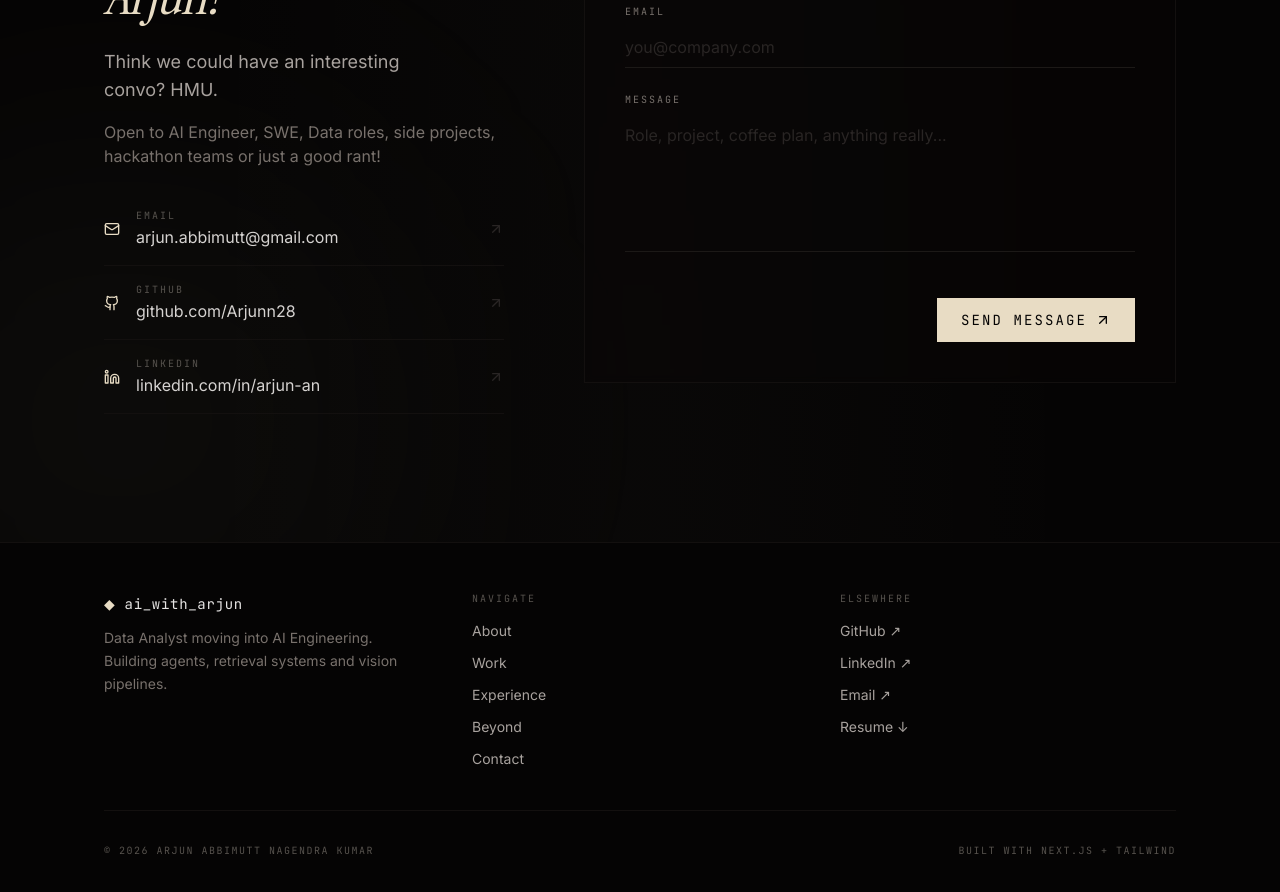
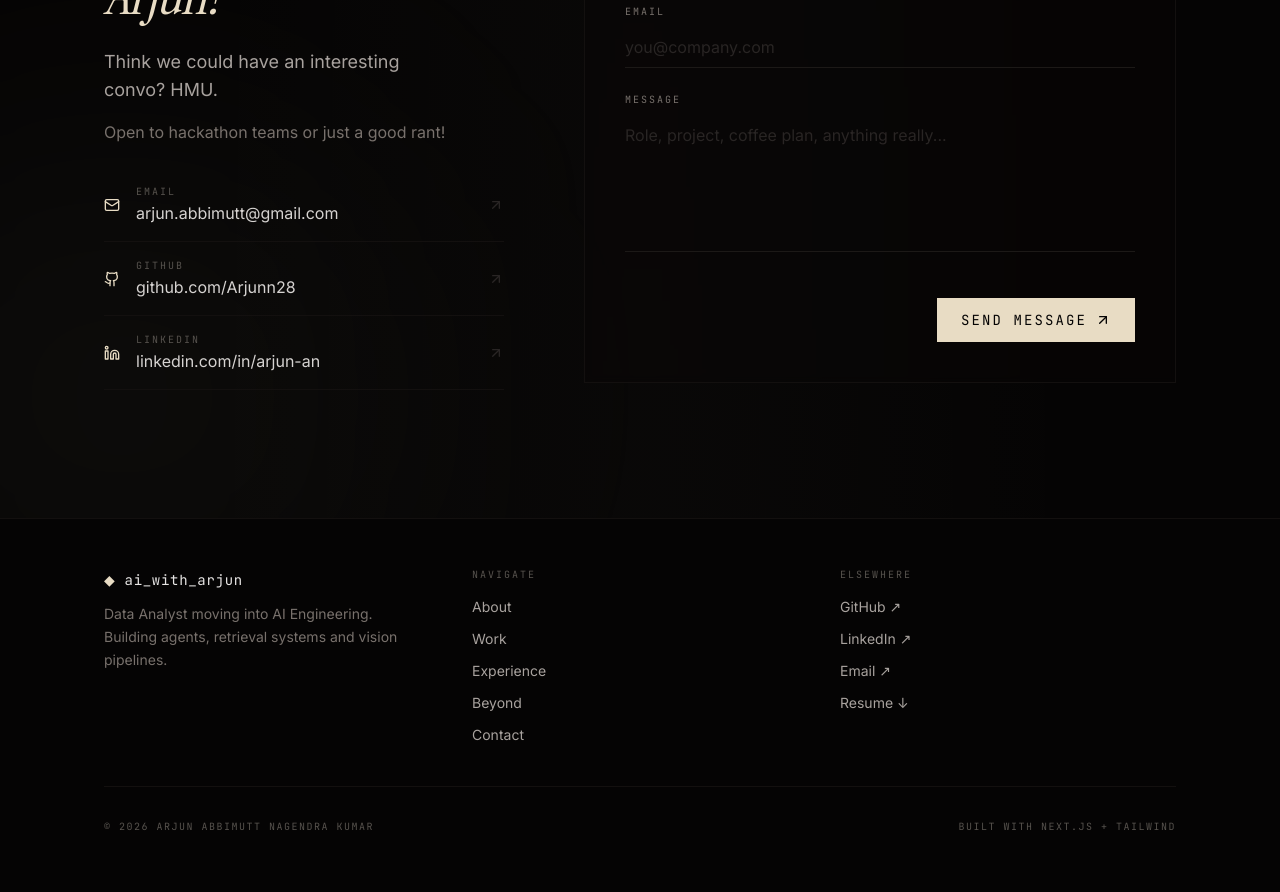
Before and after one commit to Arjunn28/arjun-portfolio, a Next.js app: page / in a window 1280 px wide. Shown: the part 6840-7732 px from the top of the page. Built offline with nearby package versions, Linux system fonts and the light colour scheme; no server answers.

Commit message:
Update contact description to be more general
Removed specific job roles from the contact description.

```diff
--- a/components/Contact.tsx
+++ b/components/Contact.tsx
@@ -70,8 +70,7 @@ export function Contact() {
                 Think we could have an interesting convo? HMU.
               </p>
               <p className="text-ink-400 text-sm md:text-base leading-relaxed mb-10 text-pretty">
-                Open to AI Engineer, SWE, Data roles, side projects,
-                hackathon teams or just a good rant!
+                Open to hackathon teams or just a good rant!
               </p>
 
               <div className="space-y-4">
```
